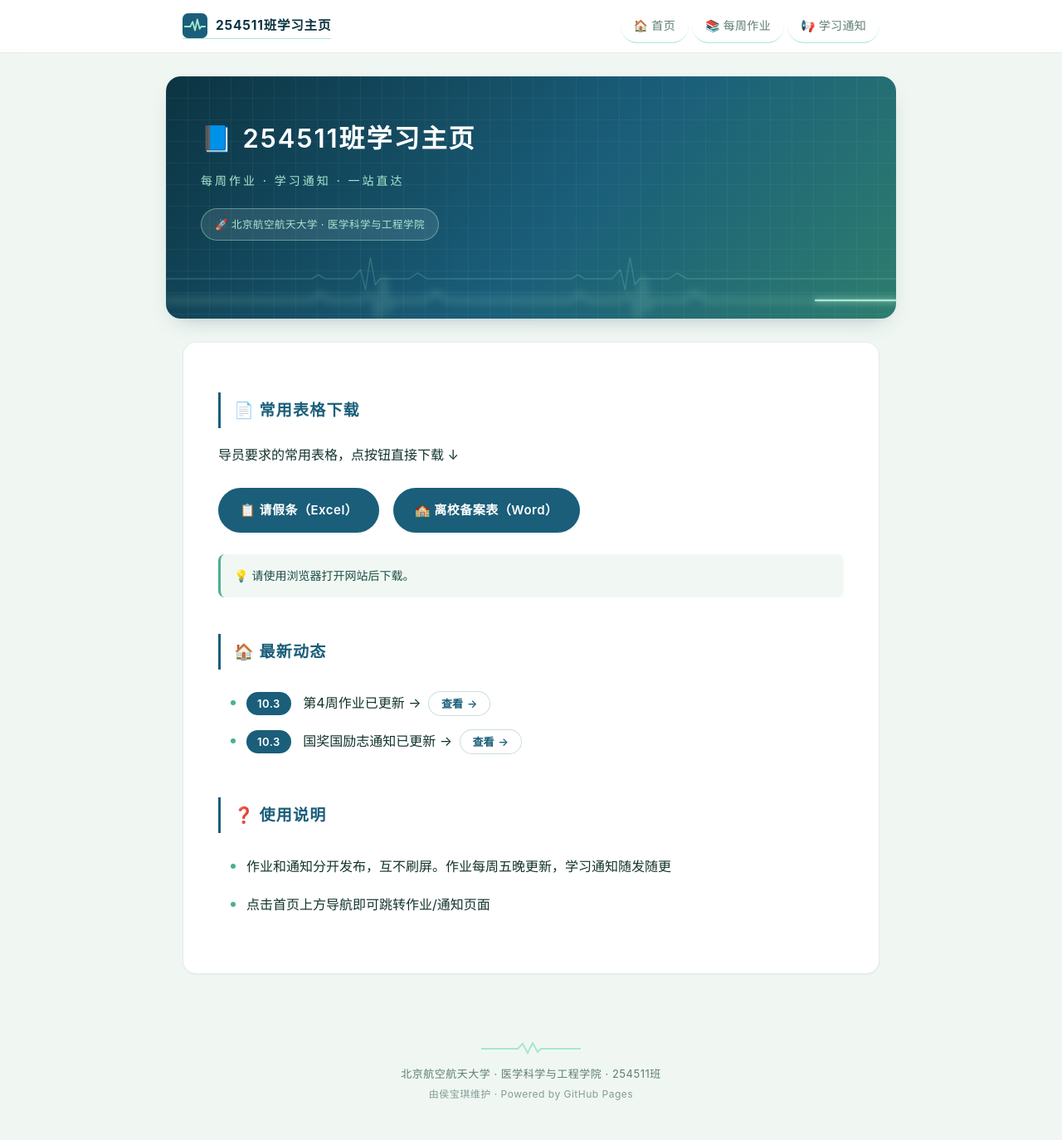
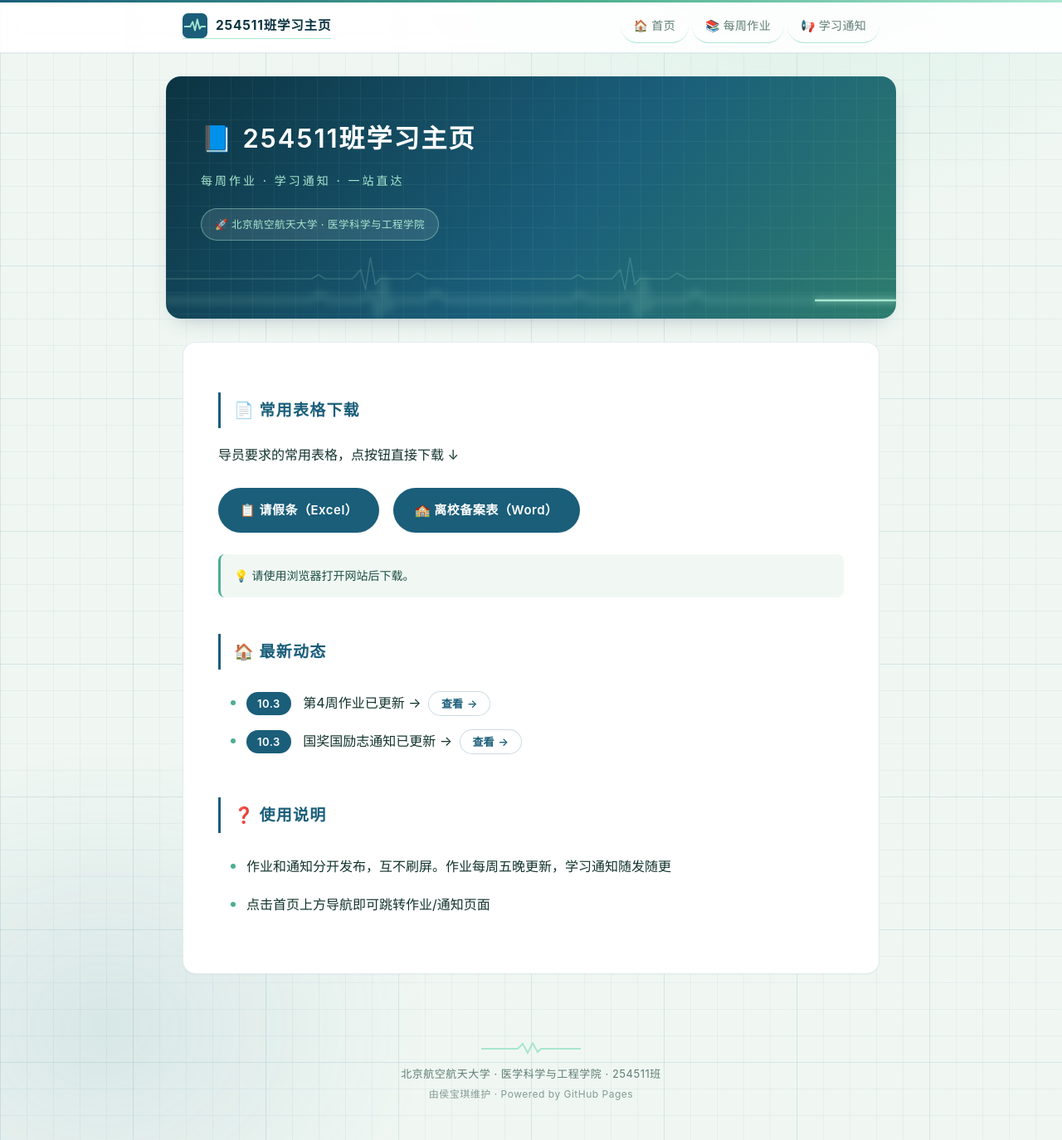
Before and after one commit to BertAGT/254511-Notifications, a Jekyll site: the page built from index.md, in a window 1280 px wide and 1374 px high. Shown: the whole window at 83% size. Built offline with Jekyll 4.4.1, drawn with Linux system fonts in a browser that asks for light colours.

Commit message:
Add files via upload

```diff
--- a/_layouts/default.html
+++ b/_layouts/default.html
@@ -27,9 +27,35 @@
   body{
     margin:0;
     font-family:-apple-system,BlinkMacSystemFont,"PingFang SC","Microsoft YaHei",sans-serif;
-    background:var(--mint-bg);
+    /* 科技感背景：32px 细网格 + 160px 主网格（蓝图/示波器坐标纸质感） */
+    background:
+      linear-gradient(rgba(26,94,122,.05) 1px, transparent 1px),
+      linear-gradient(90deg, rgba(26,94,122,.05) 1px, transparent 1px),
+      linear-gradient(rgba(26,94,122,.075) 1px, transparent 1px),
+      linear-gradient(90deg, rgba(26,94,122,.075) 1px, transparent 1px),
+      var(--mint-bg);
+    background-size:32px 32px,32px 32px,160px 160px,160px 160px,auto;
     color:var(--ink);
     line-height:1.85;
+  }
+  /* 极光氛围层：缓慢漂移的薄荷/深青柔光 */
+  body::before{
+    content:"";position:fixed;inset:0;z-index:-1;pointer-events:none;
+    background:
+      radial-gradient(ellipse 60% 45% at 75% -8%, rgba(168,230,207,.32), transparent 62%),
+      radial-gradient(ellipse 50% 40% at 10% 90%, rgba(46,125,150,.12), transparent 60%);
+    animation:aurora 26s ease-in-out infinite alternate;
+  }
+  @keyframes aurora{
+    from{transform:translate(0,0) scale(1)}
+    to{transform:translate(3%,-2%) scale(1.07)}
+  }
+  @media (prefers-reduced-motion:reduce){body::before{animation:none}}
+  /* 顶部渐变光带：3px 的现代细节 */
+  body::after{
+    content:"";position:fixed;top:0;left:0;right:0;height:3px;z-index:60;
+    background:linear-gradient(90deg,var(--teal-700),var(--mint-strong) 55%,var(--mint));
+    pointer-events:none;
   }
   .wrap{max-width:880px;margin:0 auto;padding:0 20px}
 
@@ -250,6 +276,8 @@
   @media print{
     .navbar,.hero,footer,.ecg{display:none!important}
     body{background:#fff}
+    body::before{display:none}
+    body::after{display:none}
     .card{
       box-shadow:none;border:none;padding:0;margin:0;
       border-radius:0;max-width:100%;
```
